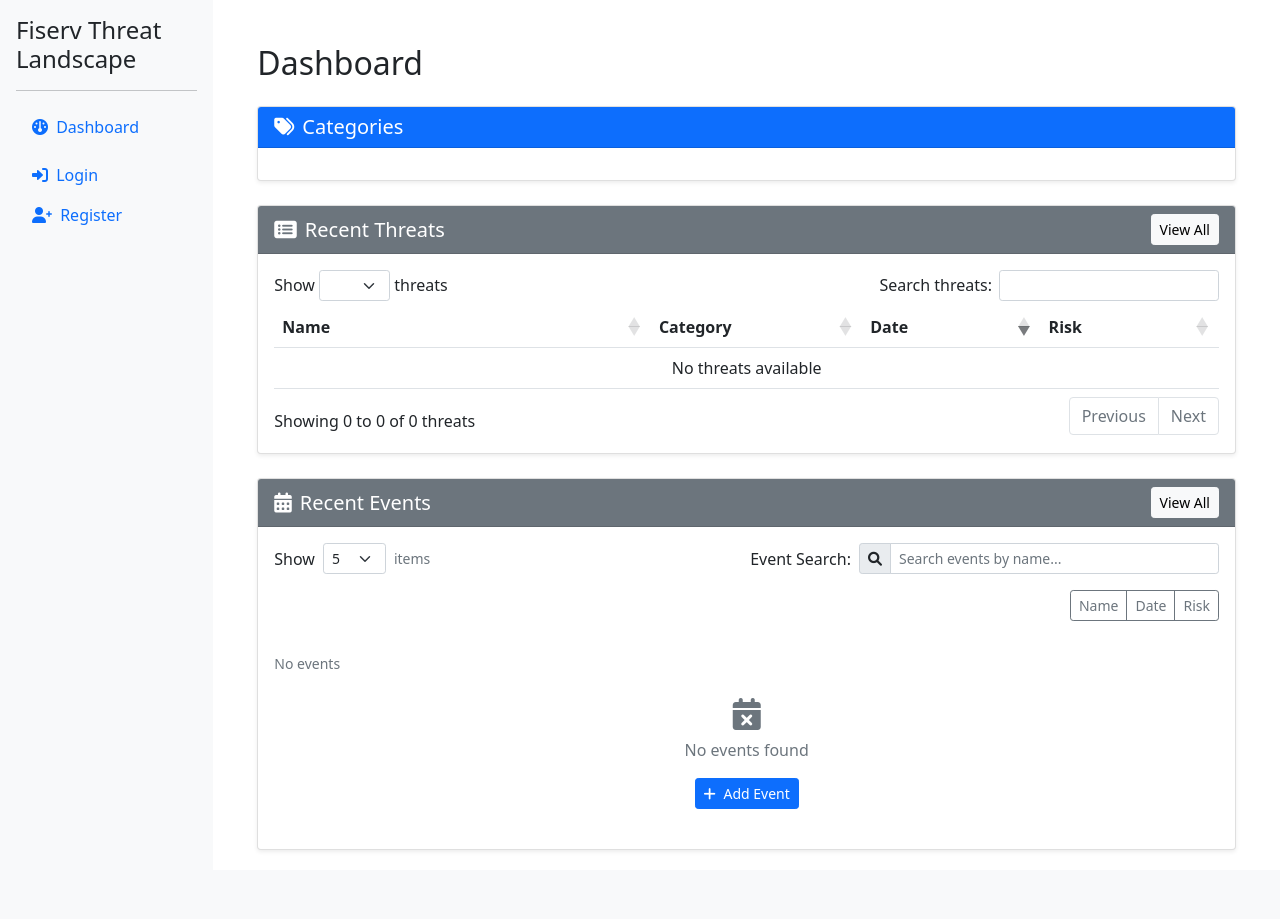
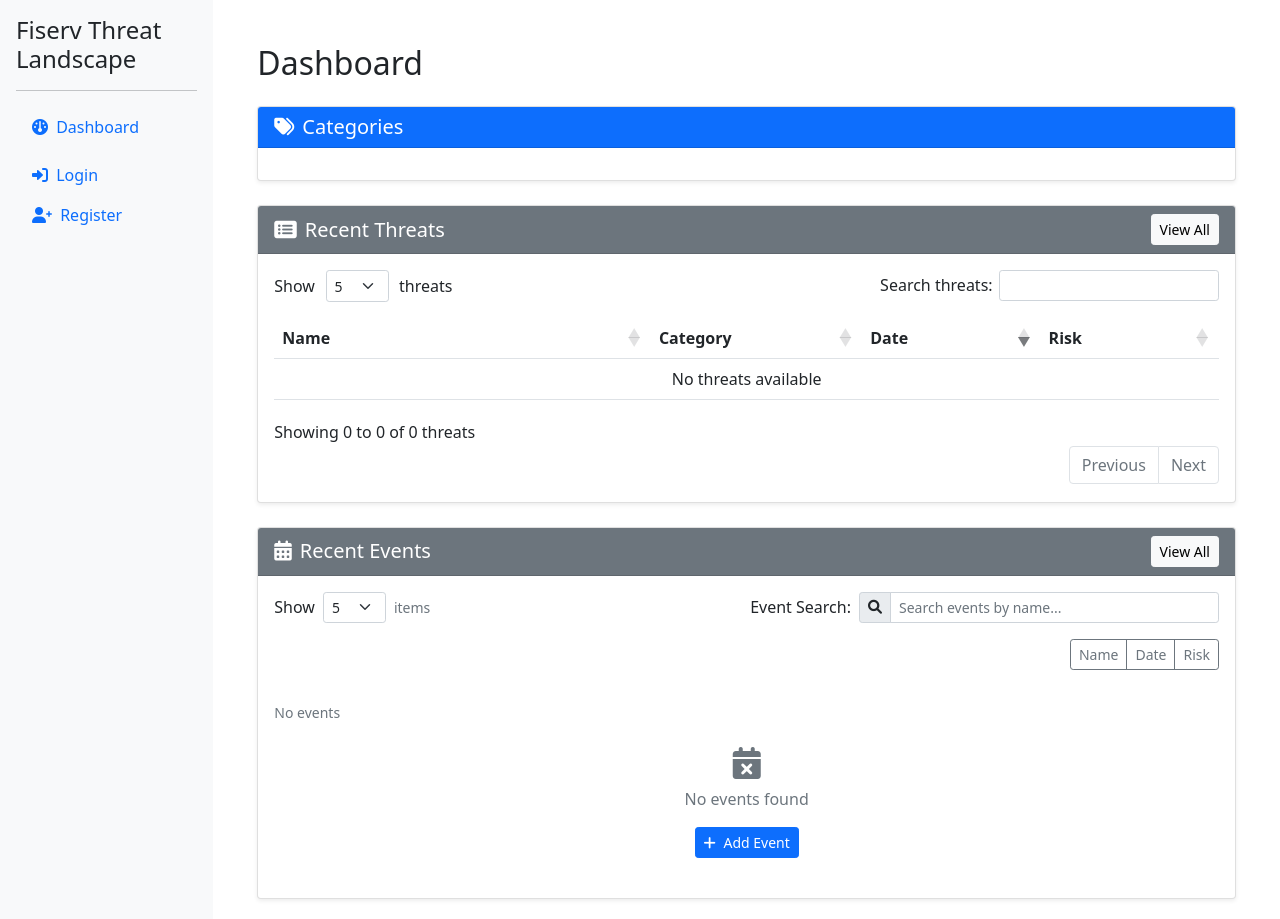
Before and after one commit to Kyara0797/EmergingRisk-Python-Django, a Django app: page / in a window 1280 px wide. Before the commit the page ends 850 px from the top, so only its background shows below. Run offline with Django 5.2, Linux system fonts and the light colour scheme; data that the repository does not hold is empty; some libraries are stand-ins or nearby versions.

Commit message:
Dashboard show number of rows and aligment the search

```diff
--- a/templates/tracker/dashboard.html
+++ b/templates/tracker/dashboard.html
@@ -270,6 +270,47 @@
 
   /* Paginación compacta */
   #eventsPagination .page-link { padding: .25rem .5rem; }
+
+  /* Opcional: armoniza el select de DataTables con Bootstrap */
+  .dataTables_length select {
+    display: inline-block;
+    width: auto;
+    min-height: 32px;
+  }
+
+  /* ===== Alinear controles de DataTables (Recent Threats) ===== */
+  #themesTable_wrapper .dataTables_length,
+  #themesTable_wrapper .dataTables_filter {
+    display: flex;
+    align-items: center;
+    margin-bottom: 1rem;
+  }
+  #themesTable_wrapper .dataTables_length { float: left; }
+  #themesTable_wrapper .dataTables_filter { float: right; }
+
+  #themesTable_wrapper .dataTables_length label,
+  #themesTable_wrapper .dataTables_filter label {
+    margin: 0;
+    font-weight: 500;
+  }
+  #themesTable_wrapper .dataTables_length select {
+    margin: 0 .4rem;
+    min-height: 32px;
+  }
+  #themesTable_wrapper .dataTables_filter input[type="search"] {
+    margin-left: .4rem;
+    min-width: 180px;
+  }
+
+  /* Responsive: en pantallas estrechas, apila */
+  @media (max-width: 576px) {
+    #themesTable_wrapper .dataTables_length,
+    #themesTable_wrapper .dataTables_filter {
+      float: none;
+      justify-content: space-between;
+      margin-bottom: .75rem;
+    }
+  }
 </style>
 {% endblock %}
 
@@ -278,6 +319,7 @@
 /* ===== Threats: DataTable ===== */
 $(function () {
   const themesDT = $('#themesTable').DataTable({
+    dom: 'lfrtip',                 // asegura control de longitud (l)
     autoWidth: false,
     columnDefs: [
       { targets: 0, width: '42%', className: 'col-name' },
@@ -286,7 +328,8 @@
       { targets: 3, width: '18%', className: 'col-risk' }
     ],
     order: [[2, 'desc']],
-    pageLength: 5,
+    lengthMenu: [[5, 10, 20, -1], [5, 10, 20, 'All']], // opciones + 'All'
+    pageLength: 5,                                      // arranque en 5
     language: {
       emptyTable: 'No threats available',
       info: 'Showing _START_ to _END_ of _TOTAL_ threats',
@@ -328,7 +371,6 @@
   }
 
   function renderPagination(total, pageSize) {
-    // ocultar si all o sin necesidad
     if (!isFinite(pageSize) || total <= pageSize) {
       pager.innerHTML = '';
       countText.textContent = total ? `Showing 1–${Math.min(total, pageSize)} of ${total}` : 'No events';
@@ -365,7 +407,6 @@
     const vis = visibleItems();
     const total = vis.length;
 
-    // toggle por página
     if (!isFinite(pageSize)) {
       vis.forEach(el => el.classList.remove('hidden'));
       renderPagination(total, pageSize);
@@ -422,7 +463,6 @@
     applyShowPage();
   }
 
-  // listeners
   eventSearch.addEventListener('input', () => { searchEvents(); sortEvents(currentSort, sortAscending); });
 
   document.querySelectorAll('.sort-event').forEach(btn => {
@@ -453,7 +493,7 @@
   });
 
   // Inicial
-  searchEvents();               // marca filtered-out según búsqueda (vacía)
+  searchEvents();                // filtra (vacío) y prepara lista
   sortEvents(currentSort, true); // orden inicial por name asc
 });
 
--- a/templates/tracker/theme_list.html
+++ b/templates/tracker/theme_list.html
@@ -7,7 +7,7 @@
         {% if category %}
         <i class="fas fa-tag me-2"></i>Threat: {{ category.name }}
         {% else %}
-        <i class="fas fa-list-ul me-2"></i>All Threat
+        <i class="fas fa-list-ul me-2"></i>All Threats
         {% endif %}
     </h2>
 
--- a/tracker/views.py
+++ b/tracker/views.py
@@ -223,8 +223,9 @@
 
 def dashboard(request):
     categories = Category.objects.all()
-    themes = Theme.objects.all().order_by('-created_at')[:5]
-    events = Event.objects.all().order_by('-date_identified')[:5]
+    MAX_ROWS = 200
+    themes = Theme.objects.all().order_by('-created_at')[:MAX_ROWS]
+    events = Event.objects.all().order_by('-date_identified')[:MAX_ROWS]
     return render(request, 'tracker/dashboard.html', {
         'categories': categories,
         'themes': themes,
```
